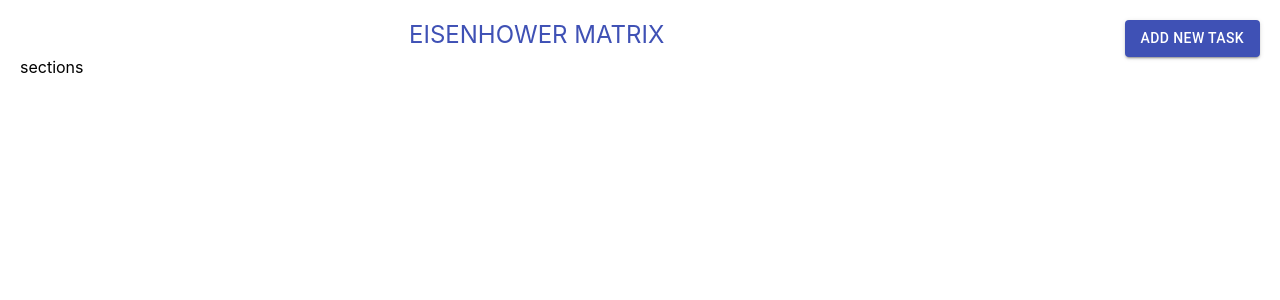
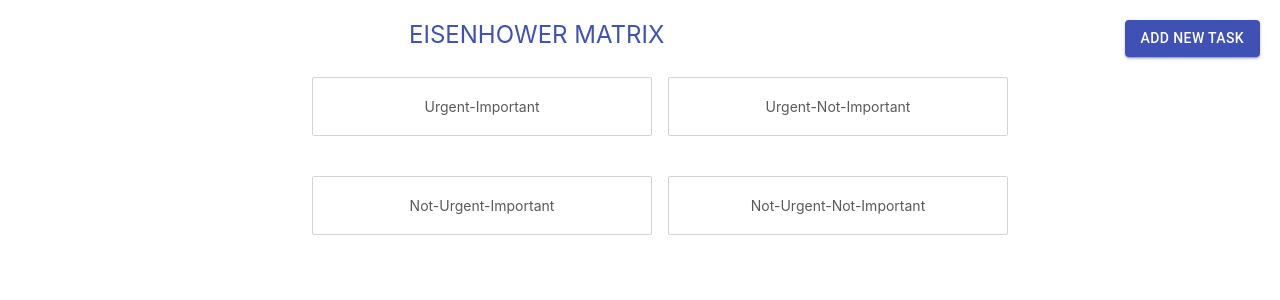
Before and after one commit to rukhsarafroz/eisenhower-matrix-app, a React (Create React App) app: page / in a window 1280 px wide. Shown: the top 300 px of the page. Built offline with nearby package versions, Linux system fonts and the light colour scheme.

Commit message:
split header and section component

```diff
--- a/src/components/EisenBoard.js
+++ b/src/components/EisenBoard.js
@@ -1,20 +1,16 @@
 import React from "react";
-import { Button, Grid } from "@material-ui/core";
+import { Grid } from "@material-ui/core";
 import { makeStyles } from "@material-ui/core/styles";
+import EisenBoardHeader from "./EisenBoardHeader";
+import Section from "./Section";
 
 const useStyles = makeStyles(theme => ({
     root: {
       padding: 20
     },
-    heading: {
-        fontSize: "24px",
-        color: "#3f51b5",
+    boards: {
         display: "flex",
         justifyContent: "center"
-    },
-    buttonGrid: {
-        display: "flex",
-        justifyContent: "flex-end"
     }
   }));
 
@@ -23,18 +19,16 @@ function EisenBoard (props) {
     const classes = useStyles();
     return (
         <Grid container direction="column" className={classes.root}>
-            <Grid item container>
-                <Grid item xs className={classes.heading}>
-                    EISENHOWER MATRIX
+            <EisenBoardHeader />
+            <Grid item xs={12} container direction="column">
+                <Grid item spacing={2} container className={classes.boards}>
+                    <Grid item><Section title="Urgent-Important"/></Grid>
+                    <Grid item><Section title="Urgent-Not-Important"/></Grid>
                 </Grid>
-                <Grid item xs={2} className={classes.buttonGrid}>
-                    <Button variant="contained" color="primary">
-                        ADD NEW TASK
-                    </Button>
+                <Grid item spacing={2} container className={classes.boards}>
+                    <Grid item><Section title="Not-Urgent-Important"/></Grid>
+                    <Grid item><Section title="Not-Urgent-Not-Important"/></Grid>
                 </Grid>
-            </Grid>
-            <Grid item>
-                sections
             </Grid>
         </Grid>
     );
--- /dev/null
+++ b/src/components/EisenBoardHeader.js
@@ -0,0 +1,35 @@
+import React from "react";
+import { Button, Grid } from "@material-ui/core";
+import { makeStyles } from "@material-ui/core/styles";
+
+const useStyles = makeStyles(theme => ({
+    heading: {
+        fontSize: "24px",
+        color: "#3f51b5",
+        display: "flex",
+        justifyContent: "center"
+    },
+    buttonGrid: {
+        display: "flex",
+        justifyContent: "flex-end"
+    }
+  }));
+
+
+function EisenBoardHeader (props) {
+    const classes = useStyles();
+    return (
+            <Grid item container>
+                <Grid item xs className={classes.heading}>
+                    EISENHOWER MATRIX
+                </Grid>
+                <Grid item xs={2} className={classes.buttonGrid}>
+                    <Button variant="contained" color="primary">
+                        ADD NEW TASK
+                    </Button>
+                </Grid>
+            </Grid>
+    );
+}
+
+export default EisenBoardHeader;
--- /dev/null
+++ b/src/components/Section.js
@@ -0,0 +1,36 @@
+import React from "react";
+import { makeStyles } from "@material-ui/core/styles";
+import { Grid } from "@material-ui/core";
+
+const useStyles = makeStyles(theme => ({
+    container: {
+        border: "1px solid lightgrey",
+        borderRadius: "2px",
+        backgroundColor: "white",
+        minWidth: "300px",
+        margin: "20px",
+        padding: "20px"
+    },
+    title: {
+        display: "flex",
+        justifyContent: "center",
+        margin : "auto",
+        color: "rgba(0, 0, 0, 0.65)",
+        fontSize: "14px"
+    }
+  }));
+
+
+function Section (props) {
+    const classes = useStyles();
+    const { title } = props;
+        return (
+            <Grid container direction="column" className={classes.container} >
+                <Grid item xs={12} className={classes.title}>
+                   {title}
+                </Grid>
+            </Grid>
+        );
+    }
+
+export default Section;
```
